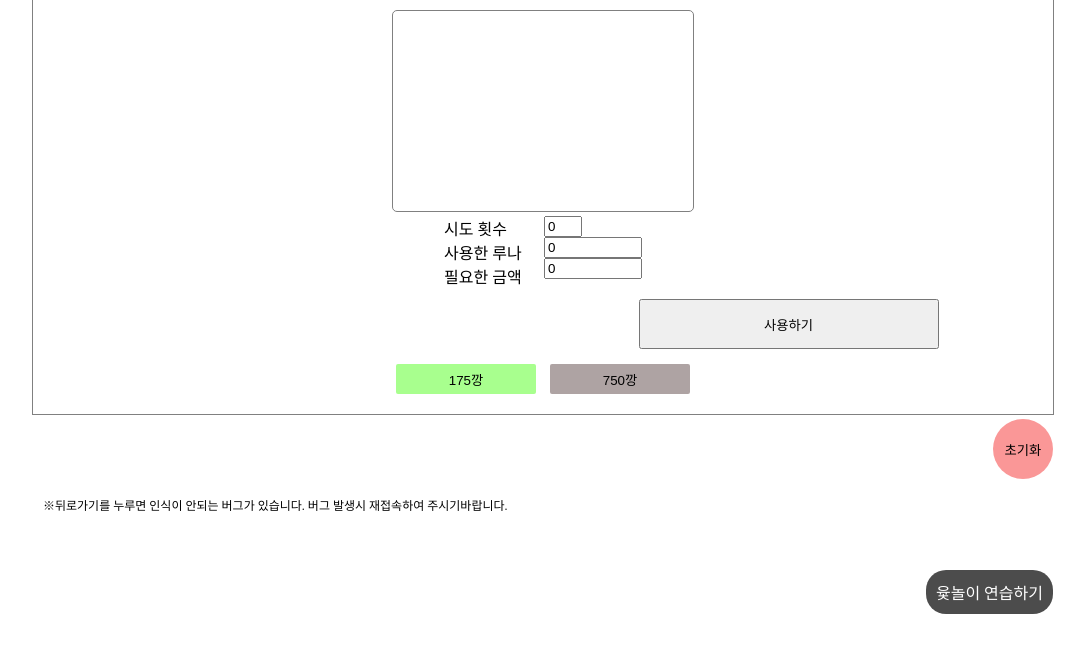
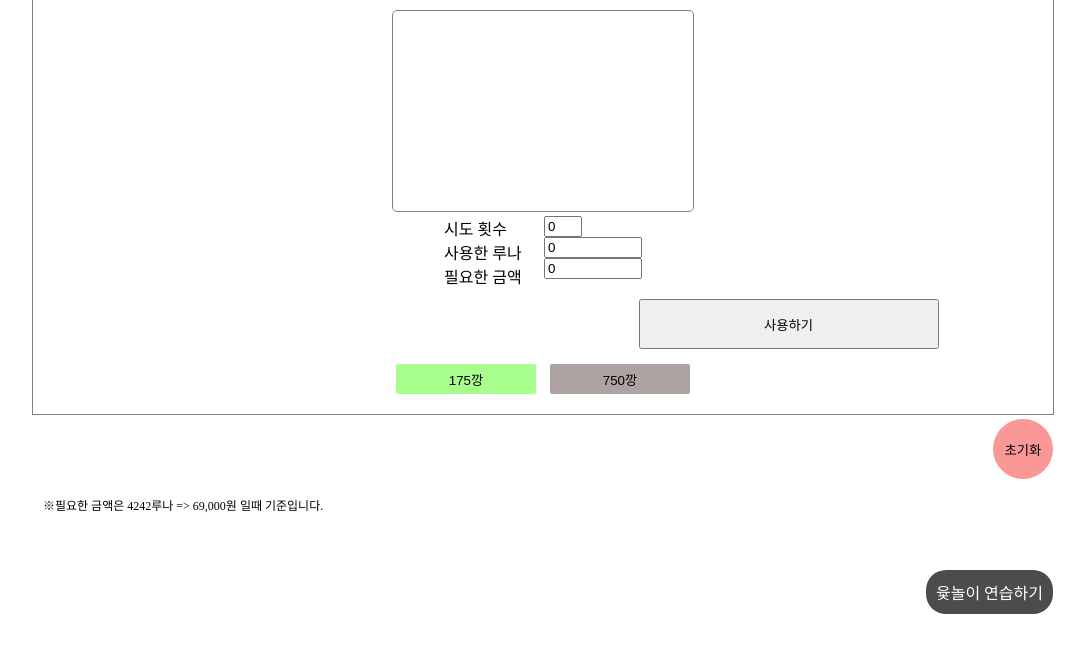
Before and after one commit to bhb414/disbot, a plain HTML site: page index.html in a window 1280 px wide. Shown: the part 79-732 px from the top of the page, without its empty margins (97-1182 px from the left). Drawn offline with Linux system fonts and the light colour scheme.

Commit message:
Update index.html

```diff
--- a/index.html
+++ b/index.html
@@ -31,7 +31,7 @@
             </div>
         </div>
         <button id="reset">초기화</button>
-        <p>※뒤로가기를 누루면 인식이 안되는 버그가 있습니다. 버그 발생시 재접속하여 주시기바랍니다.</p>
+        <p>※필요한 금액은 4242루나 => 69,000원 일때 기준입니다.</p>
     </div>
     <script src="app.js"></script>
 </body>
```
